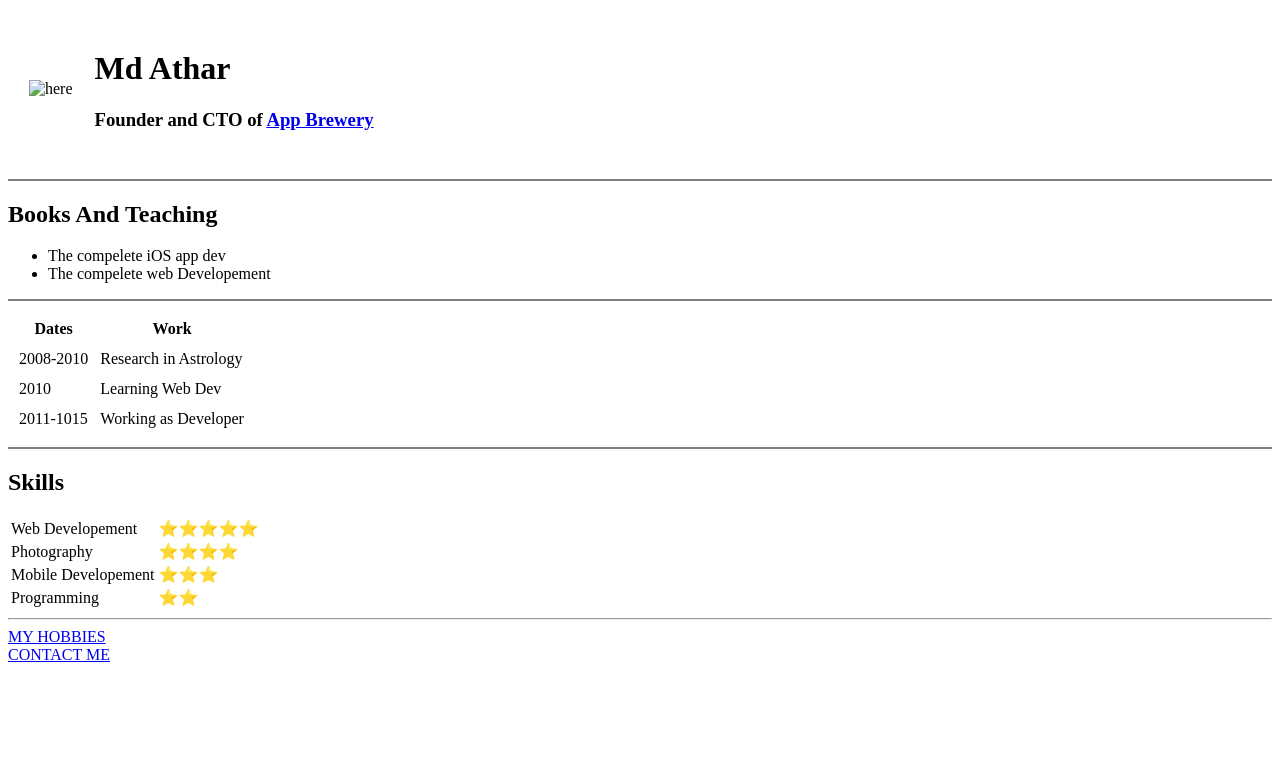
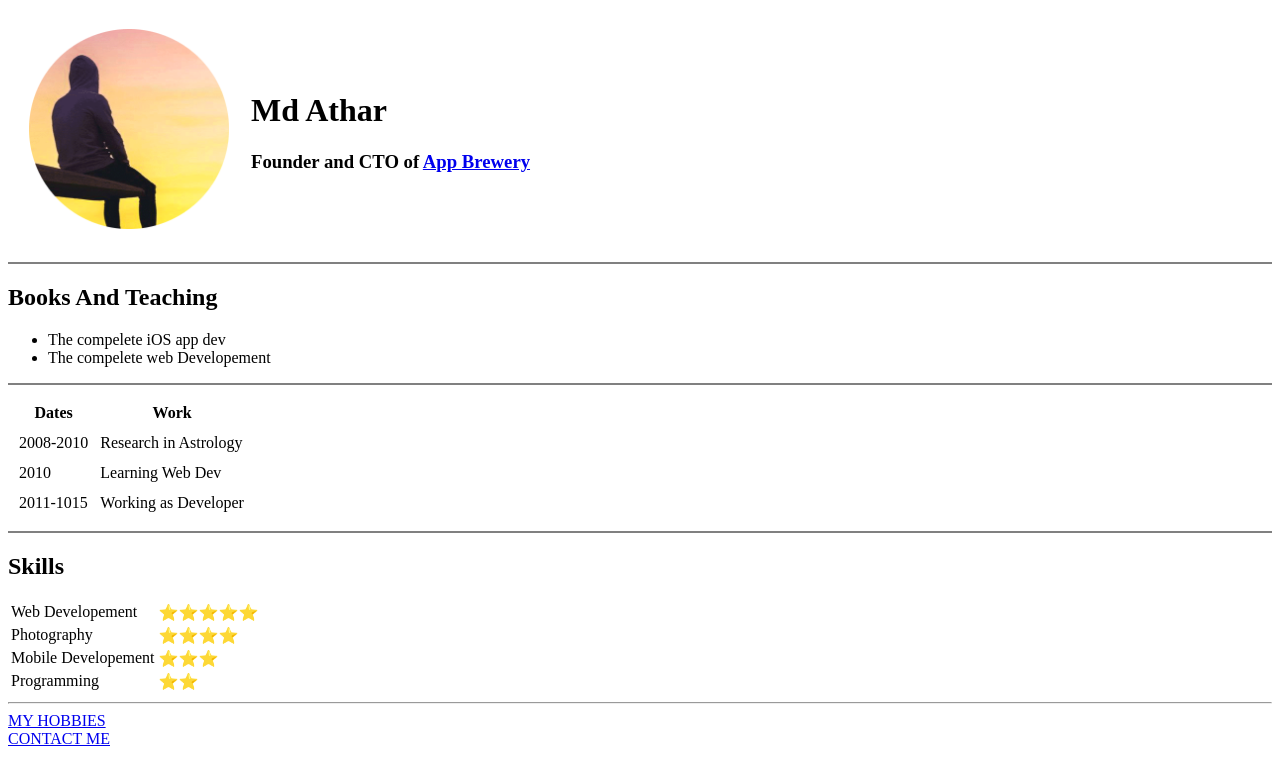
Before and after one commit to mdathar4403/CV, a plain HTML site: page index.html in a window 1280 px wide. Drawn offline with Linux system fonts and the light colour scheme.

Commit message:
image not working

```diff
--- a/index.html
+++ b/index.html
@@ -11,7 +11,7 @@
 <body>
     <table cellSpacing="20">
         <tr>
-            <td><img src="/hostYourweb/image1-modified.png" height="200" width="200" alt="here"></td>
+            <td><img src="/image1-modified.png" height="200" width="200" alt="here"></td>
             <td>
                 <h1>Md Athar</h2>
                     <h3>Founder and CTO of <strong><a href="#">App Brewery</a></strong></h4>
```
